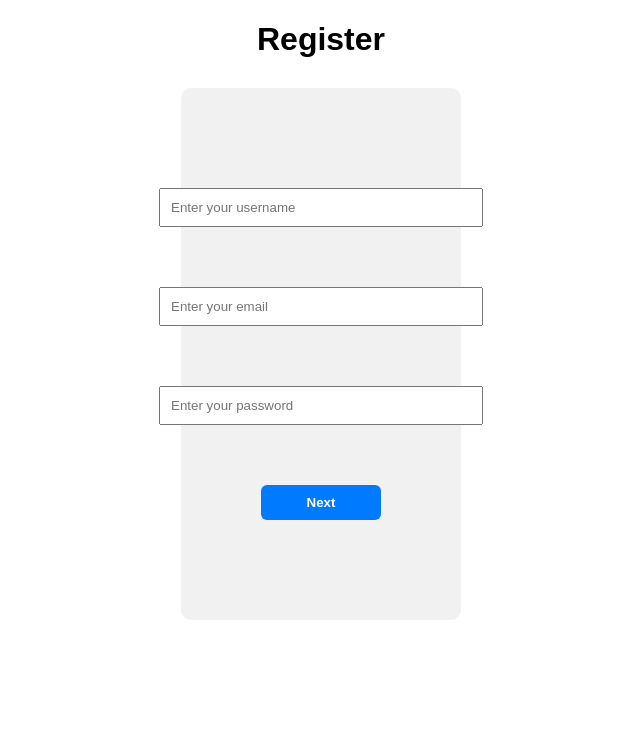
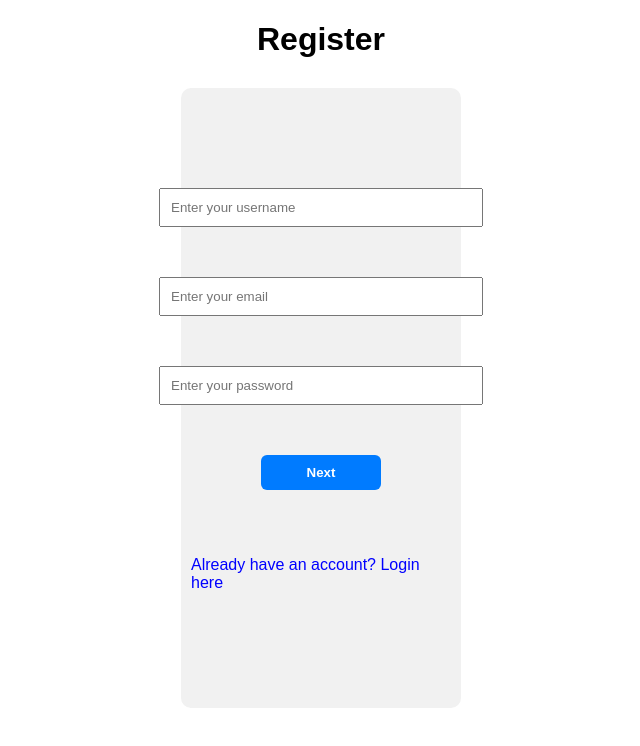
Before and after one commit to kowshikaravind/Quiz-App, a React (Vite) app: page /User in a window 1280 px wide. Shown: the top 746 px of the page, without its empty margins (319-959 px from the left). Built offline with nearby package versions, Linux system fonts and the light colour scheme; no server answers.

Commit message:
Updated register page

```diff
--- a/src/User.jsx
+++ b/src/User.jsx
@@ -67,6 +67,9 @@ function User() {
           onChange={(e) => setPassword(e.target.value)}
         />
         <button className='user-next-btn' onClick={handleNext}>Next</button>
+        <p className='user-t0-login' onClick={() => navigate('/Login')} style={{color:"blue"}}>
+          Already have an account? Login here
+        </p>
       </div>
     </div>
   );
--- a/src/index.css
+++ b/src/index.css
@@ -159,7 +159,7 @@ body.dark .category-group input[type="radio"]:checked + span {
   justify-content: center;
   align-items: center;
   margin:30px 500px;
-  gap: 60px;
+  gap: 50px;
   padding: 100px 10px;
   border-radius: 10px;
 }
```
